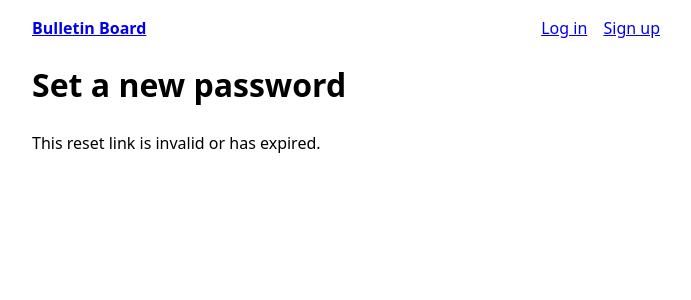
After one commit to SludurHeimar/sludurheimar-bulletin, a Django app: page /reset/1/1/ in a window 1280 px wide. The commit adds this page. Shown: the top 300 px of the page, without its empty margins (288-979 px from the left). Run offline with Django 5.2, Linux system fonts and the light colour scheme.

Commit message:
Add rule-based moderation flags, moderator role + promotion command, password reset flow

```diff
--- a/board/models.py
+++ b/board/models.py
@@ -38,6 +38,9 @@ class Post(models.Model):
 
     status = models.CharField(max_length=10, choices=PostStatus.choices, default=PostStatus.PENDING)
     moderator_note = models.CharField(max_length=300, blank=True)
+    # Filled in automatically at submission time by board.moderation.get_auto_flags -
+    # a hint for triage, not an auto-decision. Comma-separated.
+    auto_flags = models.CharField(max_length=300, blank=True)
 
     # Snapshotted at post time, independent of the account, so a later
     # email/account change doesn't rewrite the audit trail. Cleared by the
--- a/board/templates/board/login.html
+++ b/board/templates/board/login.html
@@ -6,4 +6,5 @@
     {{ form.as_p }}
     <button type="submit">Log in</button>
   </form>
+  <p><a href="{% url 'password_reset' %}">Forgot your password?</a></p>
 {% endblock %}
--- /dev/null
+++ b/board/templates/board/password_reset_complete.html
@@ -0,0 +1,5 @@
+{% extends "board/base.html" %}
+{% block content %}
+  <h1>Password updated</h1>
+  <p><a href="{% url 'login' %}">Log in</a> with your new password.</p>
+{% endblock %}
--- /dev/null
+++ b/board/templates/board/password_reset_confirm.html
@@ -0,0 +1,13 @@
+{% extends "board/base.html" %}
+{% block content %}
+  <h1>Set a new password</h1>
+  {% if validlink %}
+    <form method="post">
+      {% csrf_token %}
+      {{ form.as_p }}
+      <button type="submit">Set password</button>
+    </form>
+  {% else %}
+    <p>This reset link is invalid or has expired.</p>
+  {% endif %}
+{% endblock %}
--- /dev/null
+++ b/board/templates/board/password_reset_done.html
@@ -0,0 +1,5 @@
+{% extends "board/base.html" %}
+{% block content %}
+  <h1>Check your email</h1>
+  <p>If that address is on an account, a reset link is on its way.</p>
+{% endblock %}
--- /dev/null
+++ b/board/templates/board/password_reset_email.txt
@@ -0,0 +1,6 @@
+Someone requested a password reset for your account on the bulletin board.
+
+Reset your password here:
+{{ protocol }}://{{ domain }}{% url 'password_reset_confirm' uidb64=uid token=token %}
+
+If you didn't request this, ignore this email.
--- /dev/null
+++ b/board/templates/board/password_reset_subject.txt
@@ -0,0 +1 @@
+Password reset
--- a/board/urls.py
+++ b/board/urls.py
@@ -10,4 +10,33 @@ urlpatterns = [
     path("signup/", views.signup, name="signup"),
     path("login/", auth_views.LoginView.as_view(template_name="board/login.html"), name="login"),
     path("logout/", auth_views.LogoutView.as_view(next_page="feed"), name="logout"),
+
+    path(
+        "password-reset/",
+        auth_views.PasswordResetView.as_view(
+            template_name="board/password_reset.html",
+            email_template_name="board/password_reset_email.txt",
+            subject_template_name="board/password_reset_subject.txt",
+            success_url="/password-reset/done/",
+        ),
+        name="password_reset",
+    ),
+    path(
+        "password-reset/done/",
+        auth_views.PasswordResetDoneView.as_view(template_name="board/password_reset_done.html"),
+        name="password_reset_done",
+    ),
+    path(
+        "reset/<uidb64>/<token>/",
+        auth_views.PasswordResetConfirmView.as_view(
+            template_name="board/password_reset_confirm.html",
+            success_url="/reset/done/",
+        ),
+        name="password_reset_confirm",
+    ),
+    path(
+        "reset/done/",
+        auth_views.PasswordResetCompleteView.as_view(template_name="board/password_reset_complete.html"),
+        name="password_reset_complete",
+    ),
 ]
--- a/board/views.py
+++ b/board/views.py
@@ -8,6 +8,7 @@ from django.utils import timezone
 
 from .forms import SignUpForm, PostForm
 from .models import Post, PostStatus, Category, RATE_LIMIT_MINUTES
+from .moderation import get_auto_flags
 
 
 def signup(request):
@@ -54,6 +55,7 @@ def new_post(request):
             post.author_email_snapshot = request.user.email
             post.ip_address = request.META.get("REMOTE_ADDR")
             post.status = PostStatus.PENDING
+            post.auto_flags = ", ".join(get_auto_flags(post.body))
             post.save()
             messages.success(request, "Submitted. It'll show up once a moderator approves it.")
             return redirect("feed")
--- a/config/settings.py
+++ b/config/settings.py
@@ -117,6 +117,12 @@ LOGIN_URL = 'login'
 LOGIN_REDIRECT_URL = 'feed'
 LOGOUT_REDIRECT_URL = 'feed'
 
+# Dev-only: password reset emails print to the console instead of sending.
+# Before deploying, point this at a real transactional-email provider and
+# set DEFAULT_FROM_EMAIL to an address on your domain.
+EMAIL_BACKEND = 'django.core.mail.backends.console.EmailBackend'
+DEFAULT_FROM_EMAIL = 'noreply@example.is'
+
 USE_I18N = True
 
 USE_TZ = True
```
Also changed, not shown: board/admin.py (+8 -2 lines), board/management/commands/make_moderator.py (added, +31 -0 lines), board/moderation.py (added, +52 -0 lines), board/templates/board/password_reset.html (added, +10 -0 lines), board/migrations/0002_post_auto_flags.py (added), board/migrations/0003_moderators_group.py (added).
